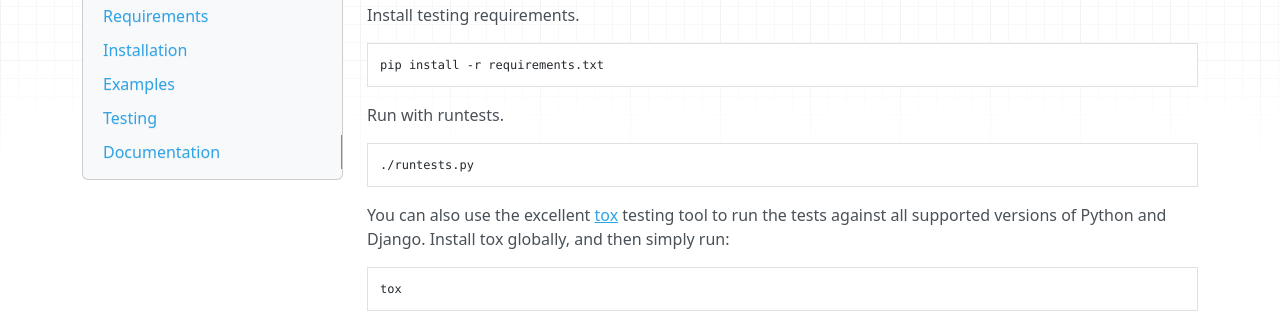
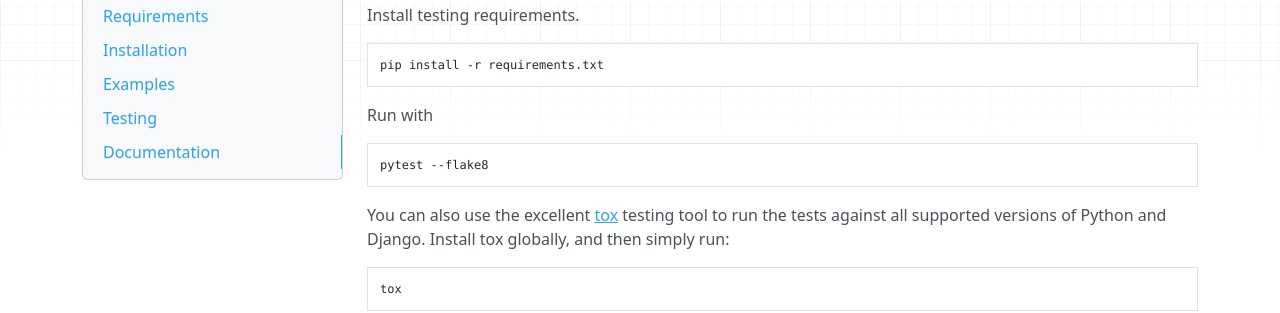
Before and after one commit to dnmellen/django-rest-friendship, an MkDocs documentation site: the page built from docs/index.md, in a window 1280 px wide and 900 px high, scrolled down 1668 px. Shown: the part 156-469 px from the top of the window. Built offline with MkDocs 1.6.1, drawn with Linux system fonts in a browser that asks for light colours; nearby versions of some CDN libraries.

Commit message:
Added coverage badge to index.md

````diff
--- a/docs/index.md
+++ b/docs/index.md
@@ -1,6 +1,6 @@
 # django-rest-friendship
 
-![PyPI](https://img.shields.io/pypi/v/django-rest-friendship?color=blue&logo=python) ![GitHub Workflow Status](https://img.shields.io/github/workflow/status/dnmellen/django-rest-friendship/Python%20package)
+![PyPI](https://img.shields.io/pypi/v/django-rest-friendship?color=blue&logo=python) ![GitHub Workflow Status](https://img.shields.io/github/workflow/status/dnmellen/django-rest-friendship/Python%20package) ![Codecov](https://img.shields.io/codecov/c/gh/sflems/django-rest-friendship)
 
 ## Overview
 
@@ -97,10 +97,10 @@ Install testing requirements.
 pip install -r requirements.txt
 ```
 
-Run with runtests.
+Run with
 
 ```bash
-./runtests.py
+pytest --flake8
 ```
 
 You can also use the excellent [tox](http://tox.readthedocs.org/en/latest/) testing tool to run the tests against all supported versions of Python and Django. Install tox globally, and then simply run:
````
